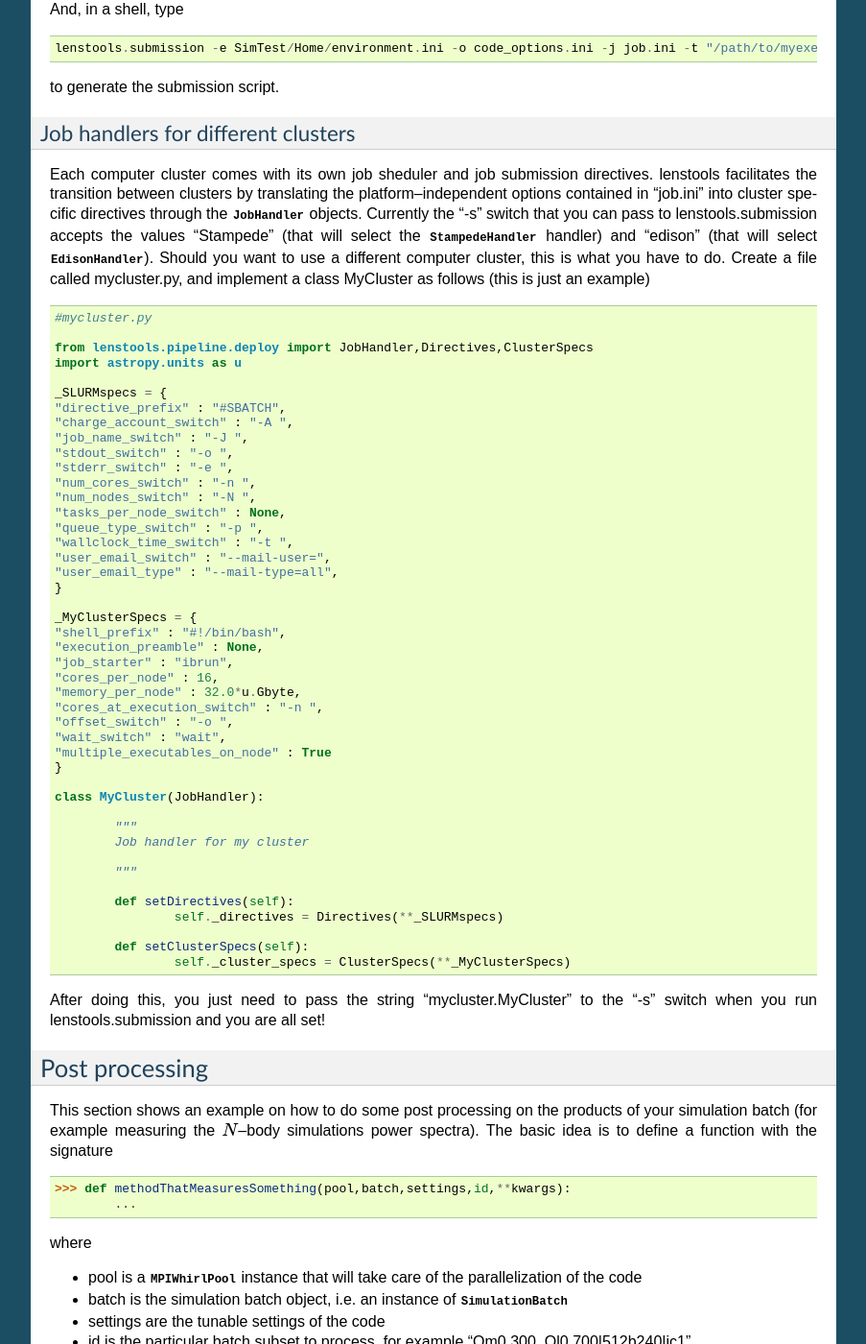
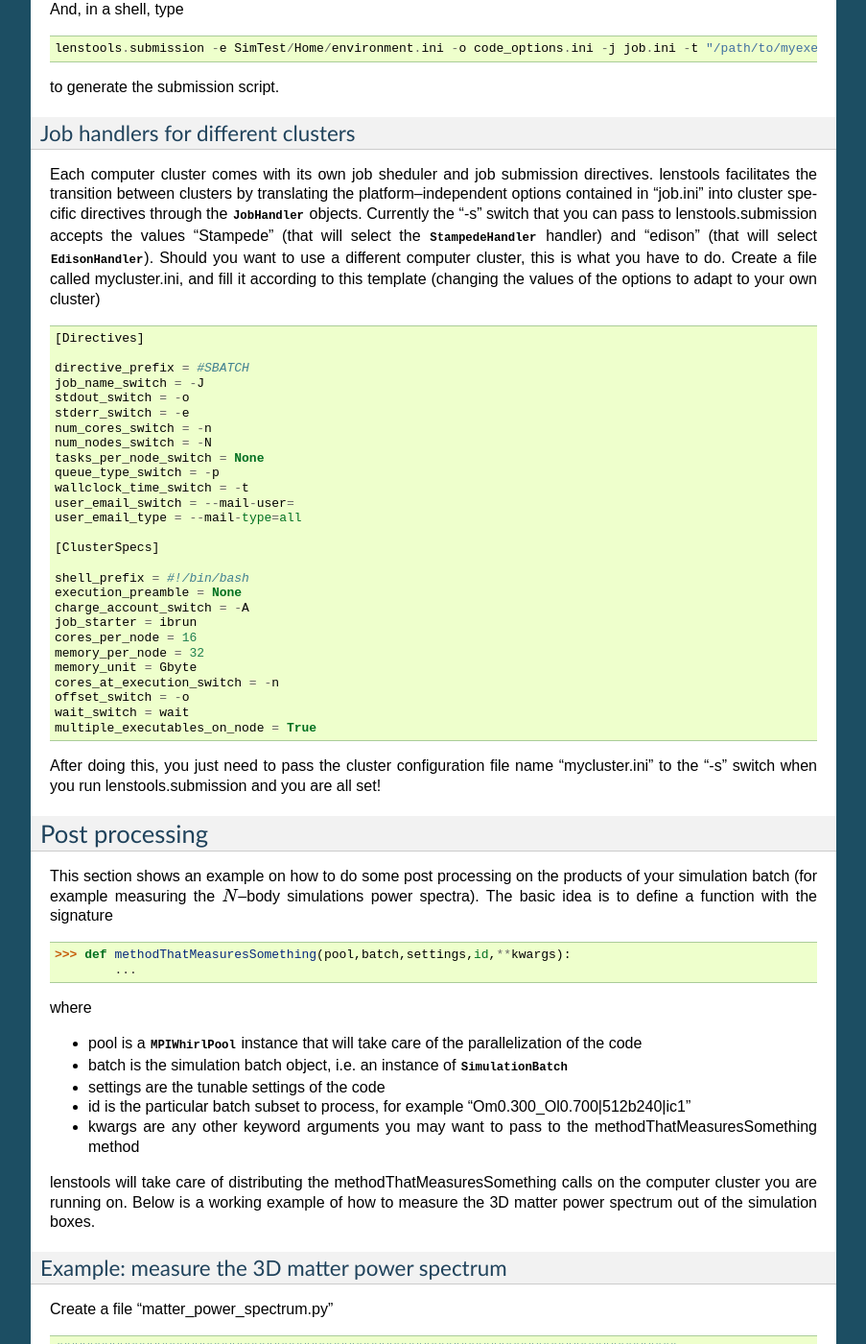
Before and after one commit to apetri/LensTools, a Sphinx documentation site: the page built from docs/source/pipeline.rst, in a window 1280 px wide and 1400 px high, scrolled down 12230 px. Shown: the whole window at 96% size, without its empty margins (198-1101 px from the left). Built offline with Sphinx 7.4.7, drawn with Linux system fonts in a browser that asks for light colours; the version number is read from the project's files by our own code.

Commit message:
parse cluster specifications from option file

```diff
--- a/docs/source/pipeline.rst
+++ b/docs/source/pipeline.rst
@@ -671,56 +671,39 @@ to generate the submission script.
 Job handlers for different clusters
 ~~~~~~~~~~~~~~~~~~~~~~~~~~~~~~~~~~~
 
-Each computer cluster comes with its own job sheduler and job submission directives. lenstools facilitates the transition between clusters by translating the platform--independent options contained in "job.ini" into cluster specific directives through the :py:class:`~lenstools.pipeline.deploy.JobHandler` objects. Currently the "-s" switch that you can pass to lenstools.submission accepts the values "Stampede" (that will select the :py:class:`~lenstools.pipeline.cluster.StampedeHandler` handler) and "edison" (that will select :py:class:`~lenstools.pipeline.cluster.EdisonHandler`). Should you want to use a different computer cluster, this is what you have to do. Create a file called mycluster.py, and implement a class MyCluster as follows (this is just an example)
+Each computer cluster comes with its own job sheduler and job submission directives. lenstools facilitates the transition between clusters by translating the platform--independent options contained in "job.ini" into cluster specific directives through the :py:class:`~lenstools.pipeline.deploy.JobHandler` objects. Currently the "-s" switch that you can pass to lenstools.submission accepts the values "Stampede" (that will select the :py:class:`~lenstools.pipeline.cluster.StampedeHandler` handler) and "edison" (that will select :py:class:`~lenstools.pipeline.cluster.EdisonHandler`). Should you want to use a different computer cluster, this is what you have to do. Create a file called mycluster.ini, and fill it according to this template (changing the values of the options to adapt to your own cluster)
 
 ::
 
-	#mycluster.py
+	[Directives]
 
-	from lenstools.pipeline.deploy import JobHandler,Directives,ClusterSpecs
-	import astropy.units as u
+	directive_prefix = #SBATCH
+	job_name_switch = -J
+	stdout_switch = -o
+	stderr_switch = -e
+	num_cores_switch = -n
+	num_nodes_switch = -N
+	tasks_per_node_switch = None
+	queue_type_switch = -p
+	wallclock_time_switch = -t
+	user_email_switch = --mail-user=
+	user_email_type = --mail-type=all
 
-	_SLURMspecs = {
-	"directive_prefix" : "#SBATCH",
-	"charge_account_switch" : "-A ",
-	"job_name_switch" : "-J ",
-	"stdout_switch" : "-o ",
-	"stderr_switch" : "-e ",
-	"num_cores_switch" : "-n ",
-	"num_nodes_switch" : "-N ",
-	"tasks_per_node_switch" : None,
-	"queue_type_switch" : "-p ",
-	"wallclock_time_switch" : "-t ",
-	"user_email_switch" : "--mail-user=",
-	"user_email_type" : "--mail-type=all",
-	}
+	[ClusterSpecs]
 
-	_MyClusterSpecs = {
-	"shell_prefix" : "#!/bin/bash",
-	"execution_preamble" : None,
-	"job_starter" : "ibrun",
-	"cores_per_node" : 16,
-	"memory_per_node" : 32.0*u.Gbyte,
-	"cores_at_execution_switch" : "-n ",
-	"offset_switch" : "-o ",
-	"wait_switch" : "wait",
-	"multiple_executables_on_node" : True
-	}
+	shell_prefix = #!/bin/bash
+	execution_preamble = None
+	charge_account_switch = -A
+	job_starter = ibrun
+	cores_per_node = 16
+	memory_per_node = 32
+	memory_unit = Gbyte
+	cores_at_execution_switch = -n
+	offset_switch = -o
+	wait_switch = wait
+	multiple_executables_on_node = True
 
-	class MyCluster(JobHandler):
-
-		"""
-		Job handler for my cluster
-
-		"""
-
-		def setDirectives(self):
-			self._directives = Directives(**_SLURMspecs)
-
-		def setClusterSpecs(self):
-			self._cluster_specs = ClusterSpecs(**_MyClusterSpecs)
-
-After doing this, you just need to pass the string "mycluster.MyCluster" to the "-s" switch when you run lenstools.submission and you are all set!
+After doing this, you just need to pass the cluster configuration file name "mycluster.ini" to the "-s" switch when you run lenstools.submission and you are all set!
 
 
 Post processing
```
Also changed, not shown: 2 other files.
